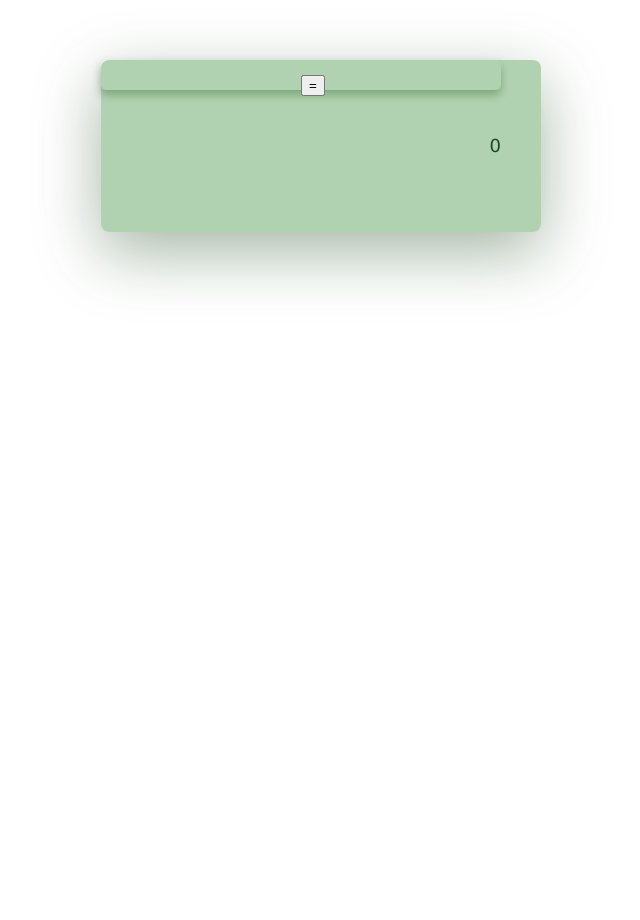
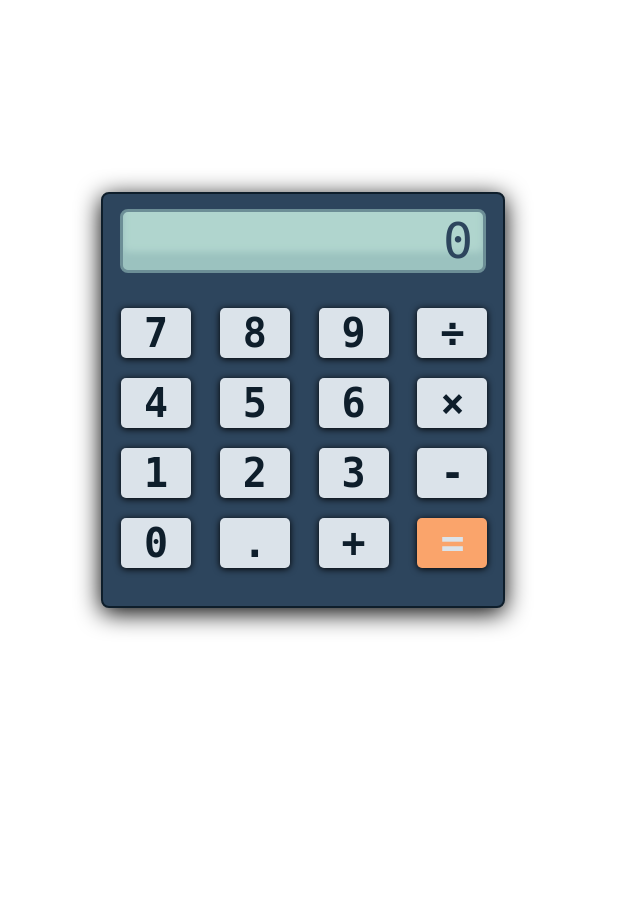
Before and after one commit to briesbutler/calculator, a PHP site: page / in a window 1280 px wide. Shown: the whole page, without its empty margins (339-979 px from the left). After the commit the page ends 632 px from the top, so only its background shows below. Run offline with PHP 8.4, Linux system fonts and the light colour scheme.

Commit message:
finished

```diff
--- a/index.html
+++ b/index.html
@@ -5,35 +5,35 @@
     <meta http-equiv="X-UA-Compatible" content="IE=edge" />
     <meta name="viewport" content="width=device-width, initial-scale=1.0" />
     <link rel="stylesheet" href="style.css" />
-    <link rel="icon" type="image/svg" href="" class="" />
     <title>Calculator</title>
   </head>
   <body>
     <div class="container">
       <div class="calculator">
-        <div class="screen">
-          <p id="answer">0</p>
-        </div>
-        <div class="buttons">
-          <button class="btn" id="btn-7" onclick="">7</button>
-          <button class="btn" id="btn-8" onclick="">8</button>
-          <button class="btn" id="btn-9" onclick="">9</button>
-          <button class="btn" id="btn-/" onclick="">/</button>
-
-          <button class="btn" id="btn-4" onclick="">4</button>
-          <button class="btn" id="btn-5" onclick="">5</button>
-          <button class="btn" id="btn-6" onclick="">6</button>
-          <button class="btn" id="btn-x" onclick="">x</button>
-
-          <button class="btn" id="btn-1" onclick="">1</button>
-          <button class="btn" id="btn-2" onclick="">2</button>
-          <button class="btn" id="btn-3" onclick="">3</button>
-          <button class="btn" id="btn--" onclick="">-</button>
-
-          <button class="btn" id="btn-0" onclick="">0</button>
-          <button class="btn" id="btn-." onclick="">.</button>
-          <button class="btn" id="btn-+" onclick="">+</button>
-          <button class="btn" id="btn-=" onclick="">=</button>
+        <div class="display">0</div>
+        <div class="keys">
+          <button onclick="keySelect(7)" class="number">7</button>
+          <button onclick="keySelect(8)" class="number">8</button>
+          <button onclick="keySelect(9)" class="number">9</button>
+          <button onclick="keySelect('÷')" class="key--operator">÷</button>
+          <button onclick="keySelect(4)" class="number">4</button>
+          <button onclick="keySelect(5)" class="number">5</button>
+          <button onclick="keySelect(6)" class="number">6</button>
+          <button onclick="keySelect('×')" class="key--operator">×</button>
+          <button onclick="keySelect(1)" class="number">1</button>
+          <button onclick="keySelect(2)" class="number">2</button>
+          <button onclick="keySelect(3)" class="number">3</button>
+          <button onclick="keySelect('-')" class="key--operator">-</button>
+          <button onclick="keySelect(0)" class="number">0</button>
+          <button onclick="keySelect('.')" class="decimal">.</button>
+          <button onclick="keySelect('+')" class="key--operator">+</button>
+          <button
+            onclick="eqSelect()"
+            ondblclick="clSelect()"
+            class="key--equal-clear"
+          >
+            =
+          </button>
         </div>
       </div>
     </div>
--- a/style.css
+++ b/style.css
@@ -1,75 +1,59 @@
 
-body {
-    font-family: "Century Gothic", "Lucida Grande", "Lucida Console", sans-serif;
-}
-
-hgroup {
-    font-family: "Calibri", "Arial", sans-serif;
-    font-weight: bold;
-    font-size: 30px;
-    color: #ffffff
+ * {
+  font-family: monospace;
 }
 
 .container {
-  padding: 0px 50px;
-  margin: 60px auto;
-  max-width: 400px;
-  height: 800px;
-  text-align: center;
+  width: 400px;
+  position: absolute;
+  transform: translate(-50%, -50%);
+  top: 50%;
+  left: 50%;
+}
+.calculator {
+  width: 100%;
+  height: 412px;
+  background-color: #2d455d;
+  box-shadow: 0 5px 25px #000;
+  border: 2px solid #0E1E2b;
+  position: relative;
+  border-radius: 8px;
 }
 
-  .calculator {
-    width: 100%;
-    height: 100%;
-    position: relative;
-  }
-  .screen {
-    width: 90%;
-    background-color: hsla(120, 40%, 40%, 0.4);
-    padding: 50px 40px;
-    box-shadow: 0 20px 65px  hsla(120, 40%, 20%, 0.4);
-    position: absolute;
-    border-radius: 8px;
-    text-align: right;
-  }
-  .screen:after {
-    content: "";
-    position: absolute;
-    width: 80%;
-    height: 120%;
-    background-color: #ffffff;
-    z-index: -1;
-    top: -10%;
-    left: 10%;
-  }
-  .screen p {
-    color: hsla(120, 40%, 20%, 1);
-    line-height: 2;
-    font-size: 18px;
-  }
-  .screen h3 {
-    color: #ffffff;
-    margin: 20px 0 60px 0;
-    font-weight: 600;
-    text-transform: uppercase;
-  }
-  .calculator .buttons {
-    background-color: #ffffff;
-    border: none;
-    padding: 15px 45px;
-    border-radius: 5px;
-    box-shadow: 0px 5px 10px hsla(120, 40%, 20%, 0.4);
-    font-size: 18px;
-    font-weight: 600;
-    color: hsla(120, 40%, 40%, 1);
-    cursor: pointer;
-  }
+.display {
+  top: 15px;
+  margin: auto;
+  margin-bottom: 50px;
+  width: 85%;
+  background-color: #b0d5ce;
+  border-radius: 8px;
+  padding: 0px 10px;
+  position: relative;
+  text-align: right;
+  font-size: 50px;
+  border: 3px solid #6c8e96;
+  color: #2d455d;
+  box-shadow: inset -0px -18px 7px #9bc2bf;
+  overflow: scroll;
+}
 
-  .calculator .buttons .btn {
-    position: absolute;
+button {
+  margin: 0px 3px 20px 18px;
+  height: 50px;
+  width: 70px;
+  font-size: 40px;
+  background-color: #dbe3ea;
+  border: none;
+  border-radius: 5px;
+  font-weight: 600;
+  color: #0e1e2b;
+  cursor: pointer;
+  text-align: center;
+  box-shadow: -0px 1px 7px #000;
+  position: relative;
+}
 
-  }
-
-  .calculator .buttons #btn-7 {
-
-  }
+.calculator .key--equal-clear {
+  background-color: hsl(24, 94%, 70%);
+  color: #dbe3ea;
+}
```
Also changed, not shown: script.js (+51 -13 lines).
